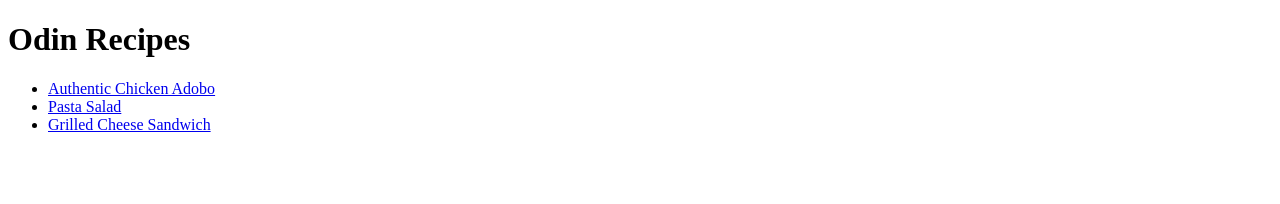
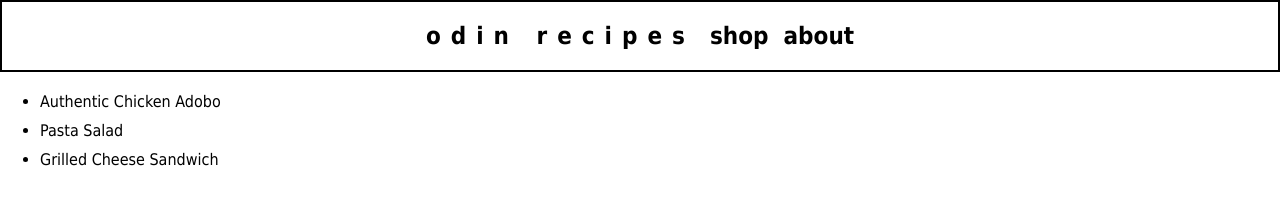
Before and after one commit to danodoms/odin-recipes, a plain HTML site: page index.html in a window 1280 px wide. Drawn offline with Linux system fonts and the light colour scheme.

Commit message:
Added css styling for index

```diff
--- a/index.html
+++ b/index.html
@@ -4,15 +4,40 @@
     <meta charset="UTF-8">
     <meta name="viewport" content="width=device-width, initial-scale=1.0">
     <title>Odin Recipes</title>
+    <link rel="stylesheet" href="styles.css">
 </head>
 <body>
-    <h1>Odin Recipes</h1>
 
-    <ul>
-        <li> <a href="./recipes/authentic-chicken-adobo.html">Authentic Chicken Adobo</a></li>
-        <li><a href="./recipes/pasta-salad.html">Pasta Salad</a></li>
-        <li><a href="./recipes/grilled-cheese-sandwich.html">Grilled Cheese Sandwich</a></li>
-    </ul>
+    <nav>
+        <div class="nav-btn nav-title">
+            <h1 >
+                <a href="">odin recipes</a>
+            </h1>
+        </div>
+
+        <div class="nav-btn nav-shop">
+            <h1>
+                <a href="">shop</a>
+            </h1>
+        </div>
+
+        <div class="nav-btn nav-about">
+            <h1>
+                <a href="">about</a>
+            </h1>
+        </div>
+    </nav>
+
+
+
+    <div class="recipe-list">
+        <ul>
+            <li> <a href="./recipes/authentic-chicken-adobo.html">Authentic Chicken Adobo</a></li>
+            <li><a href="./recipes/pasta-salad.html">Pasta Salad</a></li>
+            <li><a href="./recipes/grilled-cheese-sandwich.html">Grilled Cheese Sandwich</a></li>
+        </ul>
+    </div>
+
 
 
 
--- /dev/null
+++ b/styles.css
@@ -0,0 +1,46 @@
+* {
+    font-family: Tahoma, sans-serif;
+    margin: 0;
+}
+
+li {
+    margin-bottom: 10px;
+}
+
+a {
+    text-decoration: none;
+    color: black;
+}
+
+a:hover {
+    background-color: black;
+    color: white;
+    padding: 0 20px 0 20px;
+    transition: all 0.15s;
+
+}
+
+.recipe-list {
+}
+
+nav {
+    padding: 20px;
+    text-align: center;
+    font-weight: bold;
+    letter-spacing: 10px;
+    margin-bottom: 20px;
+    border-color: black;
+    border-width: 2px;
+    border-style: solid;
+}
+
+.nav-btn {
+    display: inline-block;
+}
+
+
+.nav-shop,
+.nav-about {
+    font-size: medium;
+    letter-spacing: normal;
+}
```
Also changed, not shown: recipes/authentic-chicken-adobo.html (+21 -0 lines), recipes/grilled-cheese-sandwich.html (+22 -0 lines), recipes/pasta-salad.html (+21 -0 lines).
